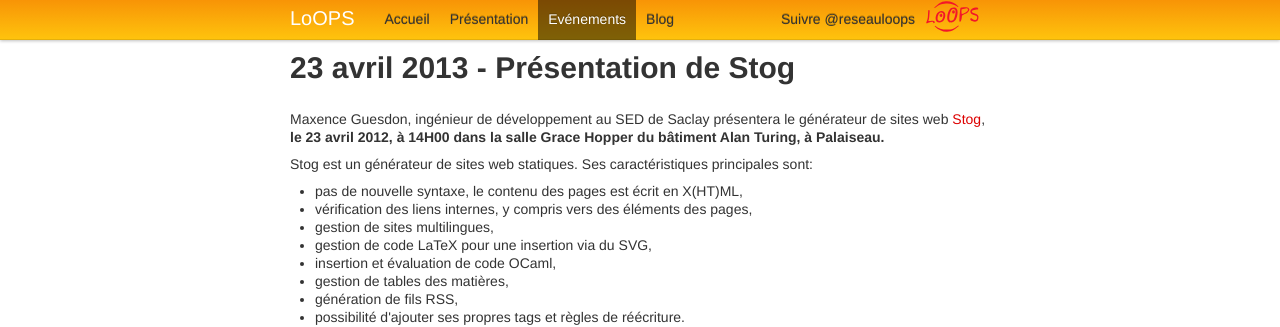
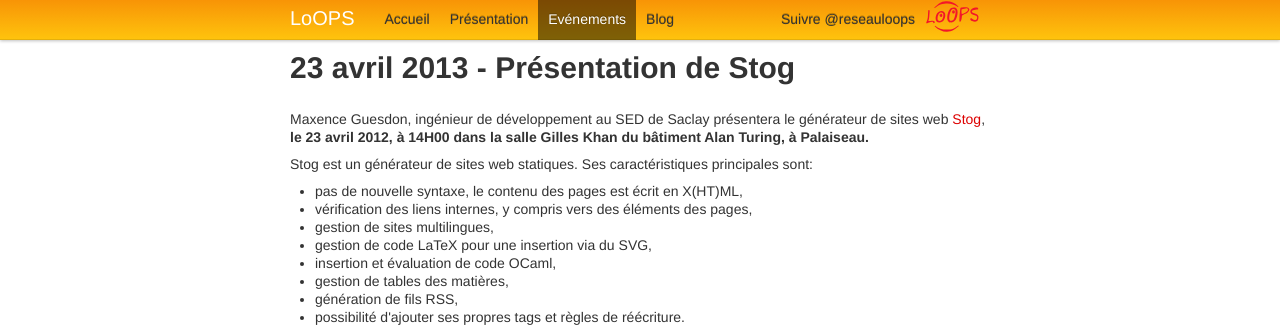
Before and after one commit to reseau-loops/reseau-loops.github.com, a Jekyll site: the page built from 2013_04_23_presentation_stog.html, in a window 1280 px wide. Shown: the top 327 px of the page. Built offline with Jekyll 4.4.1, drawn with Linux system fonts in a browser that asks for light colours; Markdown is read by kramdown in place of the engine named in the settings; comment, search, counter and statistics services are not loaded.

Commit message:
changement de salle

```diff
--- a/2013_04_23_presentation_stog.html
+++ b/2013_04_23_presentation_stog.html
@@ -7,7 +7,7 @@
 <p>
 Maxence Guesdon, ingénieur de développement au SED de Saclay présentera le générateur
 de sites web <a href="http://zoggy.github.com/stog/">Stog</a>,
-<strong>le 23 avril 2012, à 14H00  dans la salle Grace Hopper du bâtiment Alan Turing, à Palaiseau.</strong>
+<strong>le 23 avril 2012, à 14H00  dans la salle Gilles Khan du bâtiment Alan Turing, à Palaiseau.</strong>
 </p>
 <p>
 Stog est un générateur de sites web statiques.
```
